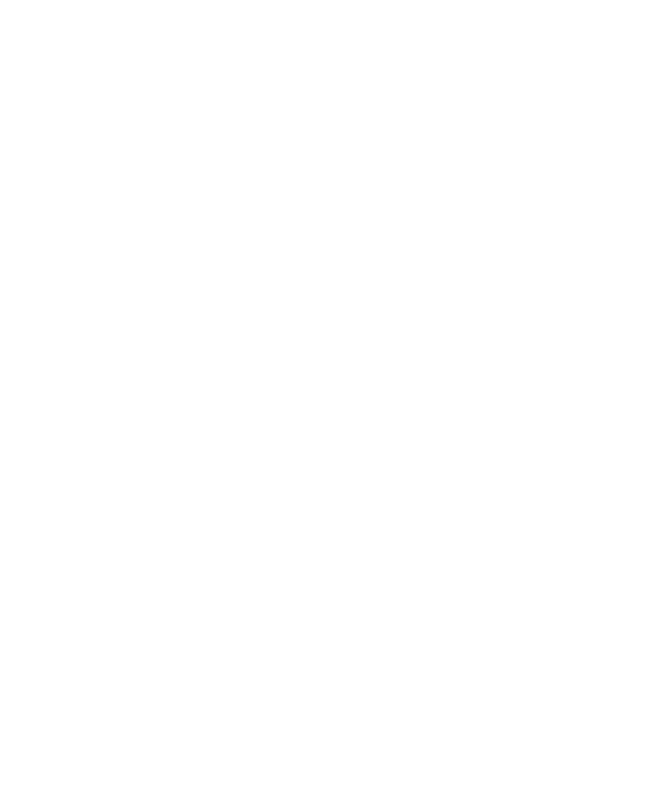
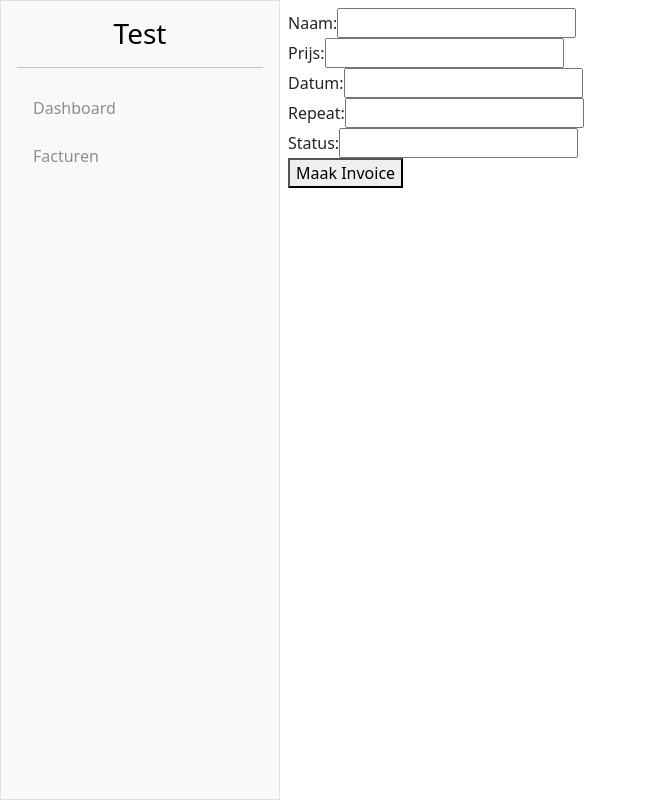
Before and after one commit to BsgMax00/parent_website, a React (Create React App) app: page /facturen/aanmaken in a window 1280 px wide. Before the commit this address had no page. Shown: the whole page, without its empty margins (0-646 px from the left). Built offline with nearby package versions, Linux system fonts and the light colour scheme.

Commit message:
added create invoice page (will need to setup actual database for that or use json server) started on better pagination and variable rows shown

```diff
--- a/src/App.js
+++ b/src/App.js
@@ -3,6 +3,7 @@
 import Dashboard from './Pages/Dashboard';
 import InvoiceManagment from './Pages/InvoiceManagment';
 import Layout from './Components/Layout';
+import InvoiceCreate from './Pages/InvoiceCreate';
 
 function App() {
   return (
@@ -11,6 +12,7 @@
         <Route path="/" element={<Layout/>}>
           <Route index element={<Dashboard/>}/>
           <Route path="/facturen" element={<InvoiceManagment/>}/>
+          <Route path="/facturen/aanmaken" element={<InvoiceCreate/>}/>
         </Route>
       </Routes>
     </BrowserRouter>
--- a/src/Classes/Invoice.js
+++ b/src/Classes/Invoice.js
@@ -1,9 +1,10 @@
 class Invoice {
-    constructor(Checked, Name, Price, Date, Status, Download){
-        this.Checked = Checked;
+    constructor(InvoiceNr, Name, Price, Date, Repeat, Status, Download){
+        this.InvoiceNr = InvoiceNr
         this.Name = Name;
         this.Price = Price;
         this.Date = Date;
+        this.Repeat = Repeat
         this.Status = Status;
         this.Download = Download;
     };
--- /dev/null
+++ b/src/Components/Invoice/InvoiceCreateBody.js
@@ -0,0 +1,44 @@
+import { useState } from "react";
+import Invoice from "../../Classes/Invoice";
+
+const InvoiceCreateBody = () => {
+    const [ invoiceName, setInvoiceName ] = useState("");
+    const [ invoicePrice, setInvoicePrice ] = useState("");
+    const [ invoiceDate, setInvoiceDate ] = useState("");
+    const [ invoiceRepeat, setInvoiceRepeat ] = useState("");
+    const [ invoiceStatus, setInvoiceStatus ] = useState("");
+
+    const CreateInvoice = () => {
+        const data = new Invoice("0", invoiceName, invoicePrice, invoiceDate, invoiceRepeat, invoiceStatus, "")
+    }
+
+    return (
+        <>
+            <div>
+                <div>
+                    <label for="Name">Naam: </label>
+                    <input id="Name" name="Name" value={invoiceName} onChange={(e) => setInvoiceName(e.target.value)}/>
+                </div>
+                <div>
+                    <label for="Price">Prijs: </label>
+                    <input id="Price" name="Price" value={invoicePrice} onChange={(e) => setInvoicePrice(e.target.value)}/>
+                </div>
+                <div>
+                    <label for="Date">Datum: </label>
+                    <input id="Date" name="Date" value={invoiceDate} onChange={(e) => setInvoiceDate(e.target.value)}/>
+                </div>
+                <div>
+                    <label for="Repeat">Repeat:</label>
+                    <input id="Repeat" name="Repeat" value={invoiceRepeat} onChange={(e) => setInvoiceRepeat(e.target.value)}/>
+                </div>
+                <div>
+                    <label for="Status">Status:</label>
+                    <input id="Status" name="Status" value={invoiceStatus} onChange={(e) => setInvoiceStatus(e.target.value)}/>
+                </div>
+                <button onClick={CreateInvoice}>Maak Invoice</button>
+            </div>
+        </>
+    );
+};
+
+export default InvoiceCreateBody;
--- a/src/Components/Invoice/InvoiceManagmentBody.js
+++ b/src/Components/Invoice/InvoiceManagmentBody.js
@@ -4,10 +4,11 @@
 import { InvoiceContext } from "../../Contexts/InvoiceContext";
 
 import InvoiceRow from "./InvoiceRow";
+import InvoiceManagmentDropdown from "./InvoiceManagmentDropdown";
 
 const InvoiceManagmentBody = () => {
     const [ ArrayIndex, setArrayIndex ] = useState(0);
-    const { invoiceData, invoiceChunks, setInvoiceChunks } = useContext(InvoiceContext);
+    const { invoiceData } = useContext(InvoiceContext);
 
     const addArray = () => {
         setArrayIndex(ArrayIndex + 1)
@@ -19,8 +20,11 @@
 
     return (
         <>
-        <div className="col-lg-6 col-md-12 col-sm-12">
+        <div className="col-12">
             <div className="container-fluid">
+                <div className="d-flex justify-content-end">
+                    <button>Maak factuur</button>
+                </div>
                 <div className="card rounded-0 shadow-lg">
                     <div className="card-body p-0">
                         <div className="table-responsive table-card">
@@ -63,11 +67,7 @@
                         {ArrayIndex !== invoiceData.length - 1 ? (<button onClick={addArray}><ChevronRight/></button>) : (<></>)}
                     </div>
                 </div>
-                {/*
-                    <div className="d-flex justify-content-between align-items-center text-center">
-                        <input value={invoiceChunks} onChange={e => setInvoiceChunks(parseInt(e.target.value) || 10)}/>
-                    </div>
-                */}
+                <InvoiceManagmentDropdown/>
             </div>
         </div>
         </>
--- /dev/null
+++ b/src/Components/Invoice/InvoiceManagmentDropdown.js
@@ -0,0 +1,22 @@
+import { useContext } from "react";
+import { InvoiceContext } from "../../Contexts/InvoiceContext";
+
+const InvoiceManagmentDropdown = () => {
+    const { setInvoiceChunks } = useContext(InvoiceContext)
+    return (
+        <>
+            <div className="dropdown">
+                <button className="btn btn-secondary dropdown-toggle" type="button" id="dropdownMenuButton" data-bs-toggle="dropdown" aria-expanded="false">
+                    TestButton
+                </button>
+                <div className="dropdown-menu" aria-labelledby="dropdownMenuButton">
+                    <p className="dropdown-item" onClick={() => setInvoiceChunks(5)}>5</p>
+                    <p className="dropdown-item" onClick={() => setInvoiceChunks(10)}>10</p>
+                    <p className="dropdown-item" onClick={() => setInvoiceChunks(25)}>25</p>
+                </div>
+            </div>
+        </>
+    )
+};
+
+export default InvoiceManagmentDropdown;
--- /dev/null
+++ b/src/Pages/InvoiceCreate.js
@@ -0,0 +1,11 @@
+import InvoiceCreateBody from "../Components/Invoice/InvoiceCreateBody";
+
+const InvoiceCreate = () => {
+    return (
+        <>
+            <InvoiceCreateBody/>
+        </>
+    );
+};
+
+export default InvoiceCreate;
--- a/src/Services/InvoiceService.js
+++ b/src/Services/InvoiceService.js
@@ -6,7 +6,7 @@
     const convertedInvoiceDataChunked = [];
 
     const convertedInvoiceData = TestData.map(data =>
-        new Invoice(false, data.Name, data.Price, data.Date, data.Status, data.Download)
+        new Invoice(data.InvoiceNr, data.Name, data.Price, data.Date, data.Repeat, data.Status, data.Download)
     )
 
     for (let i = 0; i < convertedInvoiceData.length; i+= invoiceChunks) {
--- a/src/index.js
+++ b/src/index.js
@@ -5,6 +5,7 @@
 import reportWebVitals from './reportWebVitals';
 
 import 'bootstrap/dist/css/bootstrap.min.css';
+import "bootstrap/dist/js/bootstrap.bundle.min";
 import { InvoiceProvider } from './Contexts/InvoiceContext';
 
 const root = ReactDOM.createRoot(document.getElementById('root'));
```
